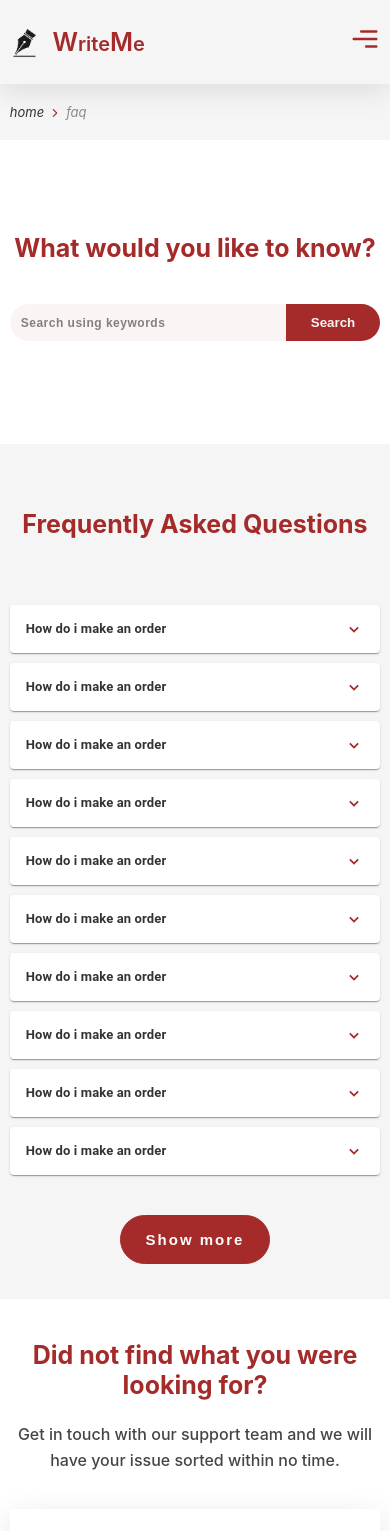
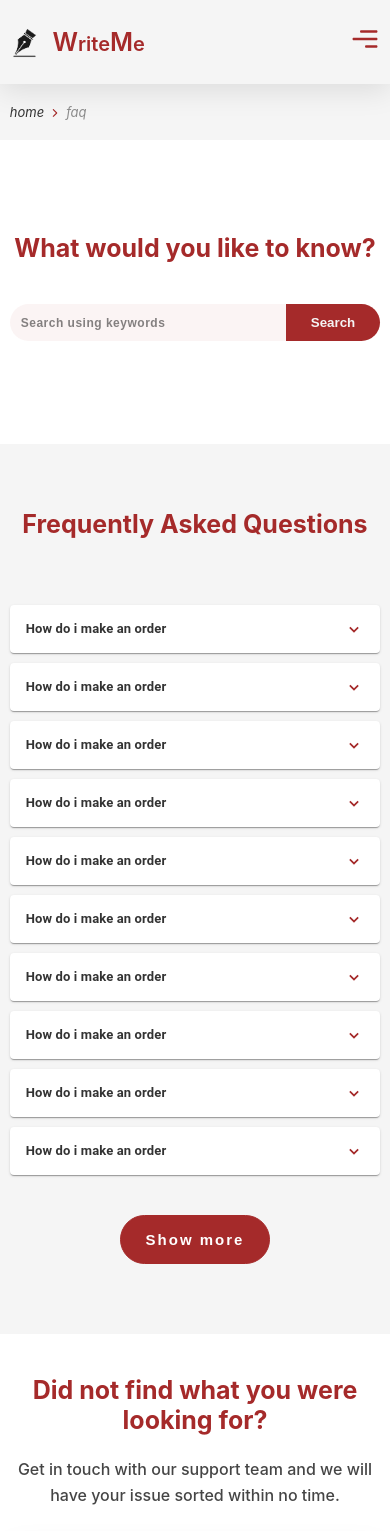
Before and after one commit to 1wes/WriteMe-Carbon, a React (Create React App) app: page /#/faq in a window 390 px wide. Shown: the top 1531 px of the page. Built offline with nearby package versions, Linux system fonts and the light colour scheme.

Commit message:
minor change

```diff
--- a/src/components/faq.css
+++ b/src/components/faq.css
@@ -143,7 +143,7 @@ h3{
     }
 
     .faq{
-        padding: 25px 0 35px 0;
+        padding: 25px 0 70px 0;
     }
 
     .faq-cards{
```
